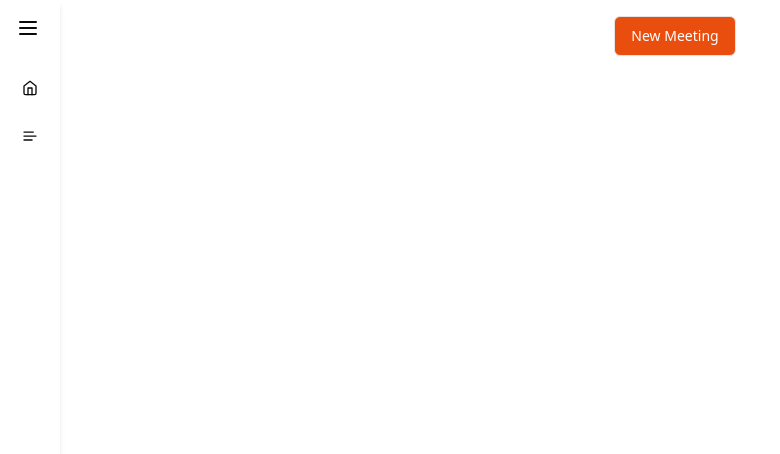
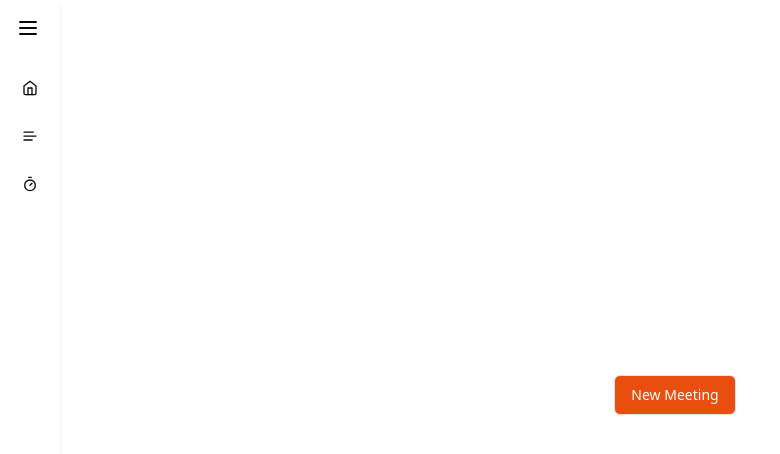
Before and after one commit to kherin/armada-404, a React (Vite) app in the folder frontend/: page / in a window 1280 px wide. Shown: the top 454 px of the page, without its empty margins (0-780 px from the left). Built offline with nearby package versions, Linux system fonts and the light colour scheme.

Commit message:
new meeting status

```diff
--- a/frontend/src/Root.tsx
+++ b/frontend/src/Root.tsx
@@ -7,7 +7,7 @@ const Root = () => {
         <>
             <ThemeProvider defaultTheme="light" storageKey="vite-ui-theme">
                 <Sidebar />
-                <div className="ml-[70px] h-full max-h-[calc(100vh-10px)] overflow-auto">
+                <div className="ml-[70px] h-screen max-h-[calc(100vh-10px)] overflow-auto">
                     <Outlet />
                 </div>
             </ThemeProvider>
--- a/frontend/src/components/sidebar.tsx
+++ b/frontend/src/components/sidebar.tsx
@@ -1,6 +1,6 @@
 import React, { useEffect, useState } from 'react';
 import { motion, AnimatePresence } from 'framer-motion';
-import { HomeIcon, Menu, TextIcon } from 'lucide-react';
+import { HomeIcon, Menu, TextIcon, TimerIcon } from 'lucide-react';
 
 import logo from "@/assets/imgs/SD_logo_baseline_RGB.png"
 const variants = {
@@ -50,8 +50,9 @@ const Sidebar: React.FC<SidebarPropsType> = ({ defaultOpen = false }) => {
             </div>
 
             <div className="flex flex-col items-center space-y-4 w-full mt-4">
-                <a className={` ${isOpen ? 'w-24' : 'w-auto'}`} href={"/"}><NavItem isOpen={isOpen} icon={<HomeIcon name='home' className='w-4 h-4' />} text={"Home"} /></a>
-                <a className={` ${isOpen ? 'w-24' : 'w-auto'}`} href={"/summary"}><NavItem isOpen={isOpen} icon={<TextIcon name='summary' className='w-4 h-4' />} text={"Summary"} /></a>
+                <a className={` ${isOpen ? 'w-44' : 'w-auto'}`} href={"/"}><NavItem isOpen={isOpen} icon={<HomeIcon name='home' className='w-4 h-4' />} text={"Home"} /></a>
+                <a className={` ${isOpen ? 'w-44' : 'w-auto'}`} href={"/summary"}><NavItem isOpen={isOpen} icon={<TextIcon name='summary' className='w-4 h-4' />} text={"Summary"} /></a>
+                <a className={` ${isOpen ? 'w-44' : 'w-auto'}`} href={"/meetingstatus"}><NavItem isOpen={isOpen} icon={<TimerIcon name='meetingstatus' className='w-4 h-4' />} text={"Meeting Status"} /></a>
 
             </div>
         </motion.div>
@@ -60,7 +61,7 @@ const Sidebar: React.FC<SidebarPropsType> = ({ defaultOpen = false }) => {
 
 const NavItem: React.FC<{ isOpen: boolean, icon: JSX.Element | string, text: string }> = ({ isOpen, icon, text }) => {
     return (
-        <div className="flex w-full items-center justify-center gap-2 flex-1 hover:bg-blue-900 hover:text-white cursor-pointer py-2 px-1 rounded-md">
+        <div className="flex w-full items-center justify-center gap-2 flex-1 hover:bg-sdorange hover:text-white cursor-pointer py-2 px-1 rounded-md">
             <span className="">{icon}</span>
             <AnimatePresence mode='sync'>
                 {isOpen && (
--- a/frontend/src/main.tsx
+++ b/frontend/src/main.tsx
@@ -7,11 +7,10 @@ import {
   RootRoute,
 } from "@tanstack/react-router";
 import Root from "./Root";
-import AuthLayout from "./auth/auth_layout";
-import { Login } from "./auth/Login";
 import "./index.css";
 import Dashboard from "./pages/dashboard";
 import Summary from "./pages/summary";
+import MeetingStatus from "./pages/meetingstatus";
 // Create a root route
 const rootRoute = new RootRoute({
   component: Root,
@@ -49,8 +48,15 @@ const summaryRoute = new Route({
   component: Summary,
 });
 
+const meetingStatusRoute = new Route({
+  getParentRoute: () => rootRoute,
+  path: "meetingstatus",
+  component: MeetingStatus,
+});
+
 indexRoute.addChildren([uploadAudioRoute]);
 indexRoute.addChildren([summaryRoute]);
+indexRoute.addChildren([meetingStatusRoute]);
 
 // Create the route tree using your routes
 const routeTree = rootRoute.addChildren([indexRoute]);
--- /dev/null
+++ b/frontend/src/pages/meetingstatus.tsx
@@ -0,0 +1,35 @@
+import { Button } from '@/components/ui/button'
+import React, { useState } from 'react'
+
+const MeetingStatus = () => {
+    const [meetingstarted, setMeetingStarted] = useState(false);
+
+    const [timer, setTimer] = useState();
+
+    const startMeeting = () => {
+        const meetingstring = localStorage.getItem('meeting');
+        let meeting = {};
+        if (meetingstring != null) {
+            meeting = JSON.parse(meetingstring);
+        }
+
+
+
+    }
+
+    return (
+        <div className='container mt-4 flex flex-col justify-center items-center h-full'>
+
+            {!meetingstarted && <Button className='bg-sdorange text-white' variant={'outline'} onClick={() => { }}>New Meeting</Button>}
+            {meetingstarted && <>
+                <div className='w-full flex h-full'>
+                    <div className='w-1/2 min-2-[300px]'></div>
+                    <div className='w-1/2 min-2-[300px]'></div>
+                </div>
+
+            </>}
+        </div>
+    )
+}
+
+export default MeetingStatus
```
Also changed, not shown: frontend/src/pages/dashboard.tsx (+1 -13 lines).
